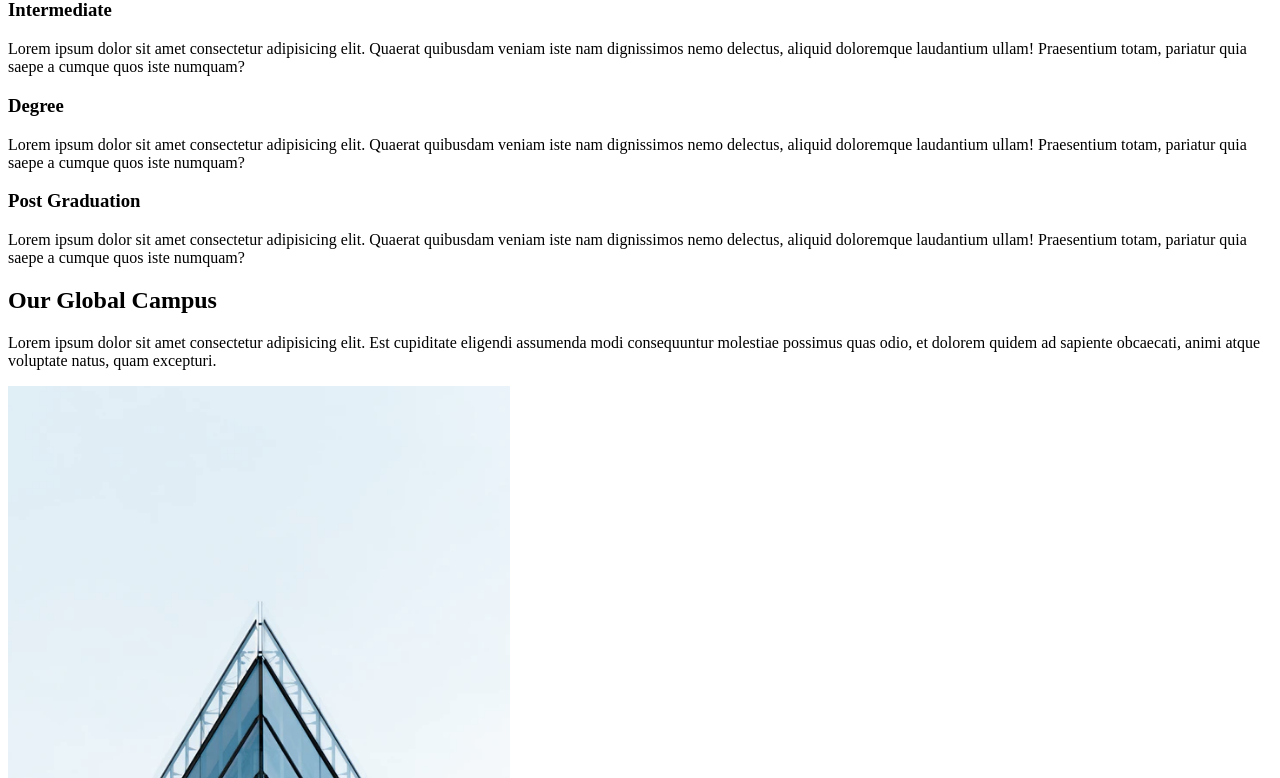
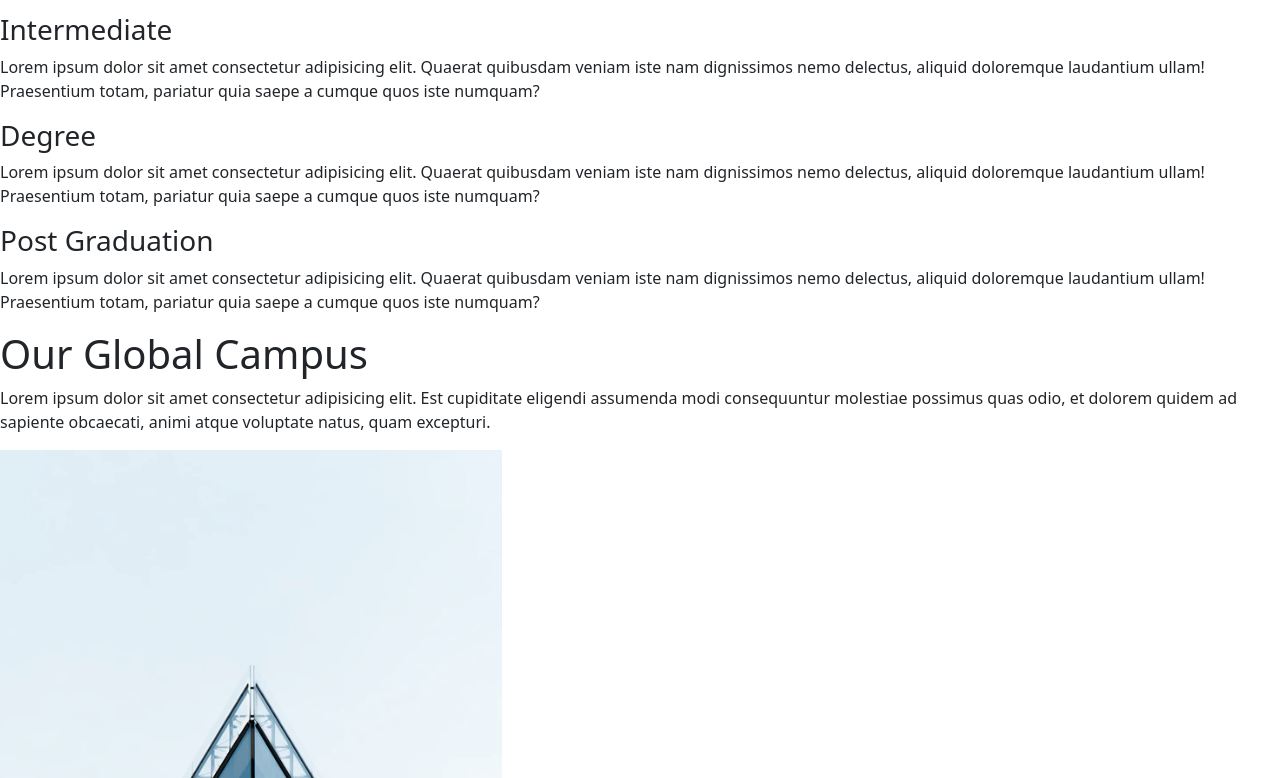
Before and after one commit to ShivDhage-143/University_Web, a plain HTML site: page index.html in a window 1280 px wide. Shown: the part 489-1267 px from the top of the page. Drawn offline with nearby package versions, Linux system fonts and the light colour scheme.

Commit message:
Update index.html

```diff
--- a/index.html
+++ b/index.html
@@ -3,10 +3,12 @@
     <head>
          <meta name="viewpoint" content="with=device-width,
           initial-scale=1.0">
-        <linl rel="stylesheet" href="../../node_modules/bootstrap/dist/css/bootstrap.css">
-            <link rel="stylesheet" href="../../node_modules/bootstrap-icons/font/bootstrap-icons.css"></link>
-          <link rel="stylesheet" href="style.css">
-          <link rel="preconnect" href="https://fonts.googleapis.com">
+
+        <link href="https://cdn.jsdelivr.net/npm/bootstrap@5.3.0-alpha3/dist/css/bootstrap.min.css" rel="stylesheet" integrity="sha384-KK94CHFLLe+nY2dmCWGMq91rCGa5gtU4mk92HdvYe+M/SXH301p5ILy+dN9+nJOZ" crossorigin="anonymous">
+        <script src="https://cdn.jsdelivr.net/npm/bootstrap@5.3.0-alpha3/dist/js/bootstrap.bundle.min.js" integrity="sha384-ENjdO4Dr2bkBIFxQpeoTz1HIcje39Wm4jDKdf19U8gI4ddQ3GYNS7NTKfAdVQSZe" crossorigin="anonymous"></script>
+
+        <link rel="stylesheet" href="style.css">
+         <link rel="preconnect" href="https://fonts.googleapis.com">
           <link rel="preconnect" href="https://fonts.gstatic.com" crossorigin>
           <link href="https://fonts.googleapis.com/css2?family=IBM+Plex+Serif:wght@400;500&family=Poppins:wght@100;200;300;400;600;700&display=swap" rel="stylesheet">
           <link rel="stylesheet" href="https://cdn.jsdelivr.net/npm/@fortawesome/fontawesome-free@6.2.0/css/fontawesome.min.css">
```
